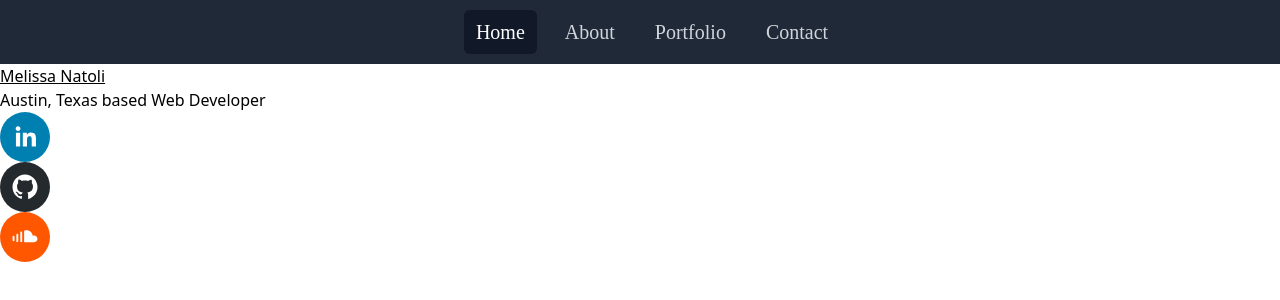
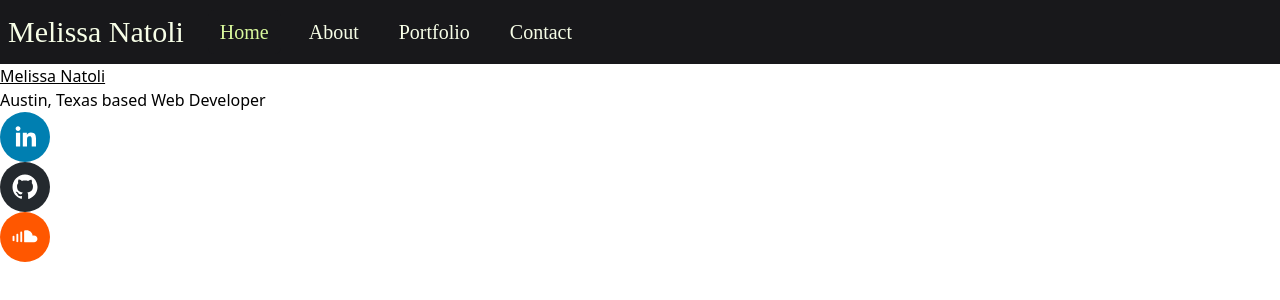
Before and after one commit to misn0147/Melissa-Natoli, a React (Create React App) app: page / in a window 1280 px wide. Shown: the top 300 px of the page. Built offline with nearby package versions, Linux system fonts and the light colour scheme; a web font is replaced by a local one.

Commit message:
colors and styling for nav

```diff
--- a/src/components/Nav/index.js
+++ b/src/components/Nav/index.js
@@ -10,14 +10,15 @@
     }
 
     return (
-        <Disclosure as="nav" className="bg-gray-800">
+        <Disclosure as="nav" className="bg-gray-900">
             {({ open }) => (
                 <>
-                    <div className="max-w-7xl mx-auto px-2 sm:px-6 lg:px-8">
+                    <div className="max-w-full mx-auto px-2 sm:px-6 lg:px-8">
                         <div className="relative flex items-center justify-between h-16">
-                            <div className="absolute inset-y-0 left-0 flex items-center sm:hidden">
+                            <span className="text-3xl font-serif bg-gray-900 text-lime-50">Melissa Natoli</span>
+                            <div className="inset-y-0 left-0 flex items-center sm:hidden">
                                 {/* Mobile menu button*/}
-                                <Disclosure.Button className="md:hidden inline-flex items-center justify-center p-2 rounded-md text-gray-400 hover:text-white hover:bg-gray-700 focus:outline-none focus:ring-2 focus:ring-inset focus:ring-white">
+                                <Disclosure.Button className="md:hidden inline-flex items-center justify-center p-2 rounded-md text-gray-400 hover:text-lime-50 hover:bg-gray-700 focus:outline-none focus:ring-2 focus:ring-inset focus:ring-white focus:text-lime-50">
                                     <span className="sr-only">
                                         Open main menu
                                     </span>
@@ -34,7 +35,7 @@
                                     )}
                                 </Disclosure.Button>
                             </div>
-                            <div className="flex-1 flex items-center justify-center sm:items-stretch sm:justify-start">
+                            <div className="hidden md:block flex-1 flex items-center justify-center sm:items-stretch sm:justify-start">
                                 <div className="hidden md:block md:ml-6">
                                     <div className="flex space-x-4">
                                         {tabs.map((tab) => (
@@ -46,9 +47,9 @@
                                                 }
                                                 className={classNames(
                                                     props.currentPage === tab
-                                                        ? "text-xl font-serif bg-gray-900 text-white"
-                                                        : "text-xl font-serif text-gray-300 hover:bg-gray-700 hover:text-white",
-                                                    "text-xl font-serif px-3 py-2 rounded-md text-sm font-medium"
+                                                        ? "text-xl font-serif bg-gray-900 text-lime-200"
+                                                        : "text-xl font-serif text-gray-300 hover:bg-gray-700 hover:text-lime-50",
+                                                    "text-xl font-serif px-3 py-2 rounded-md text-sm font-medium text-lime-50"
                                                 )}
                                             >
                                                 {tab}
@@ -69,9 +70,9 @@
                                     onClick={() => props.handlePageChange(tab)}
                                     className={classNames(
                                         props.currentPage === tab
-                                            ? "font-serif bg-gray-900 text-white"
-                                            : "font-serif text-gray-300 hover:bg-gray-700 hover:text-white",
-                                        "font-serif block px-3 py-2 rounded-md text-base font-medium"
+                                            ? "font-serif bg-gray-900 text-lime-200"
+                                            : "font-serif text-gray-300 hover:bg-gray-700 hover:text-lime-50",
+                                        "font-serif block px-3 py-2 rounded-md text-base font-medium text-lime-50"
                                     )}
                                 >
                                     {tab}
--- a/tailwind.config.js
+++ b/tailwind.config.js
@@ -1,3 +1,5 @@
+const colors = require('tailwindcss/colors')
+
 module.exports = {
   purge: ['./src/**/*.{js,jsx,ts,tsx}', './public/index.html'],
   darkMode: false, // or 'media' or 'class'
@@ -10,6 +12,11 @@
       // => @media (min-width: 768px) { ... }
     },
     extend: {},
+    colors: {
+      'light': '#E4F0D0',
+      gray: colors.gray,
+      lime: colors.lime,
+    },
   },
   variants: {
     extend: {},
```
